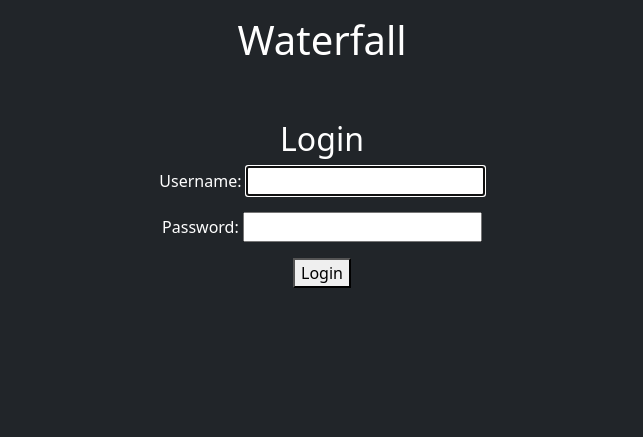
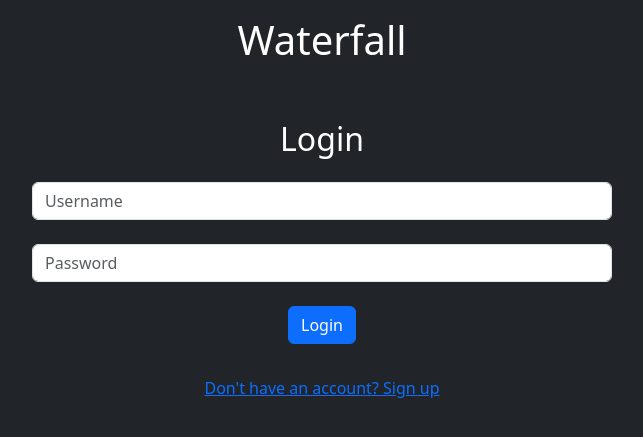
Before and after one commit to waterfallinc/waterfall, a Django app: page /accounts/login/ in a window 1280 px wide. Shown: the top 437 px of the page, without its empty margins (318-961 px from the left). Run offline with Django 3.2, Linux system fonts and the light colour scheme.

Commit message:
styled login and register pages

```diff
--- a/accounts/templates/login.html
+++ b/accounts/templates/login.html
@@ -1,10 +1,26 @@
 {% extends 'base.html' %}
 
 {% block content %}
-  <h2>Login</h2>
-  <form method="post">
-    {% csrf_token %}
-    {{ form.as_p }}
-    <button type="submit">Login</button>
-  </form>
+<h2>Login</h2
+<div class="container">
+  <div class="row justify-content-center">
+    <div class="col-md-6">
+      <form method="post" class="bg-dark p-3">
+        {% csrf_token %}
+        <div class="form-group">
+          <input type="text" class="form-control" id="{{ form.username.id_for_label }}" name="{{ form.username.name }}" placeholder="Username">
+        </div>
+        <br>
+        <div class="form-group">
+          <input type="password" class="form-control" id="{{ form.password.id_for_label }}" name="{{ form.password.name }}" placeholder="Password">
+        </div>
+        <br>
+        <button class="btn btn-primary btn-block" type="submit">Login</button>
+      </form>
+      <div class="text-center mt-3">
+        <a href="{% url 'register' %}">Don't have an account? Sign up</a>
+      </div>
+    </div>
+  </div>
+</div>
 {% endblock %}
```
Also changed, not shown: accounts/templates/registration/register.html (+30 -6 lines).
